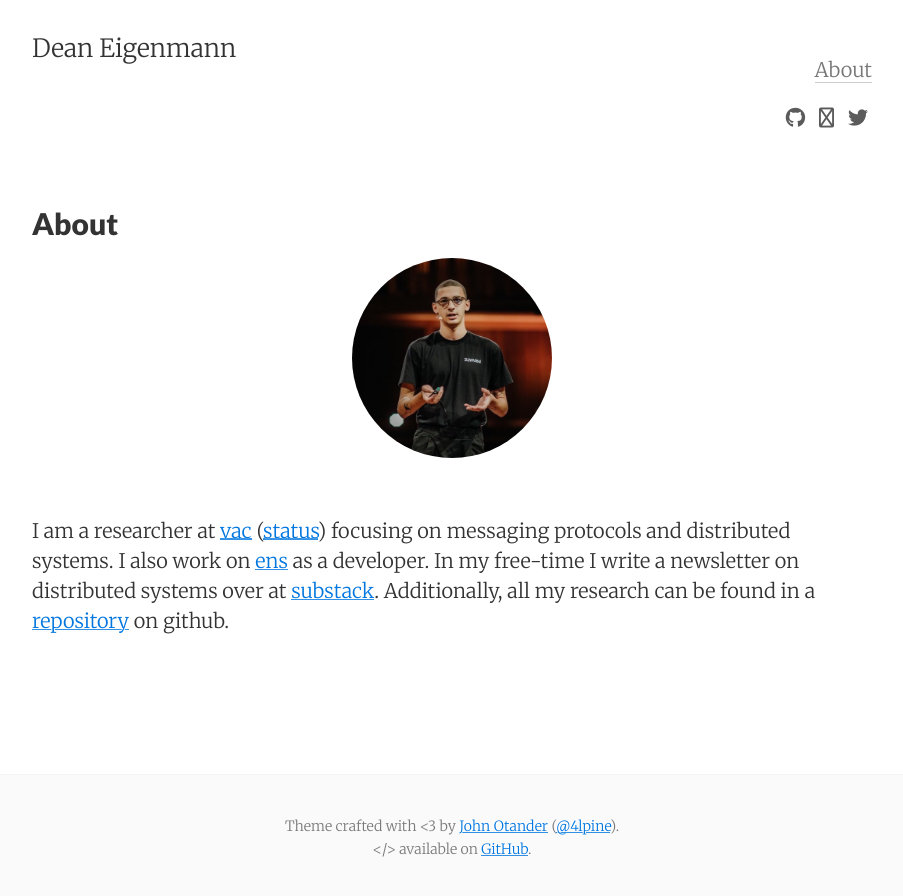
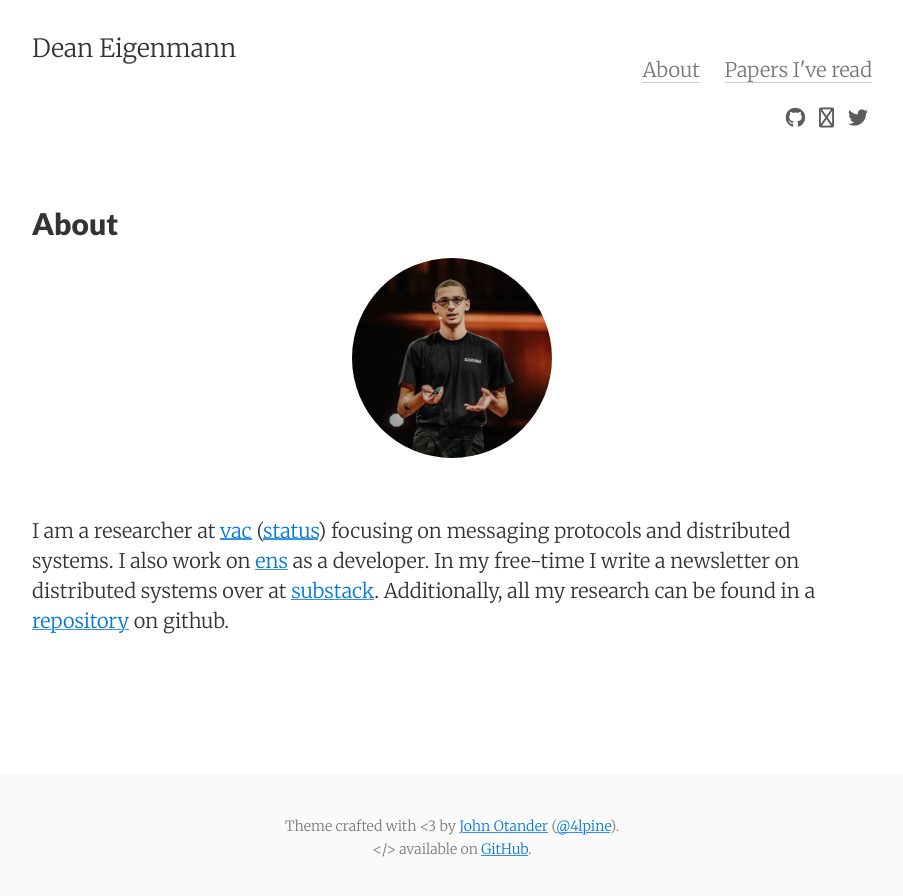
Before and after one commit to decanus/dean.eigenmann.me, a Jekyll site: the page built from about.md, in a window 1280 px wide. Shown: the top 896 px of the page, without its empty margins (188-1091 px from the left). Built offline with Jekyll 4.4.1, drawn with Linux system fonts in a browser that asks for light colours; nearby versions of some CDN libraries.

Commit message:
Update _config.yml

```diff
--- a/_config.yml
+++ b/_config.yml
@@ -7,7 +7,7 @@ url:         "https://dean.eigenmann.me"
 date_format: "%b %-d, %Y"
 header_pages:
  - about.md
- - papers_i_loved.md
+ - papers_i_read.md
 
 # Google services
 google_verification:
```
